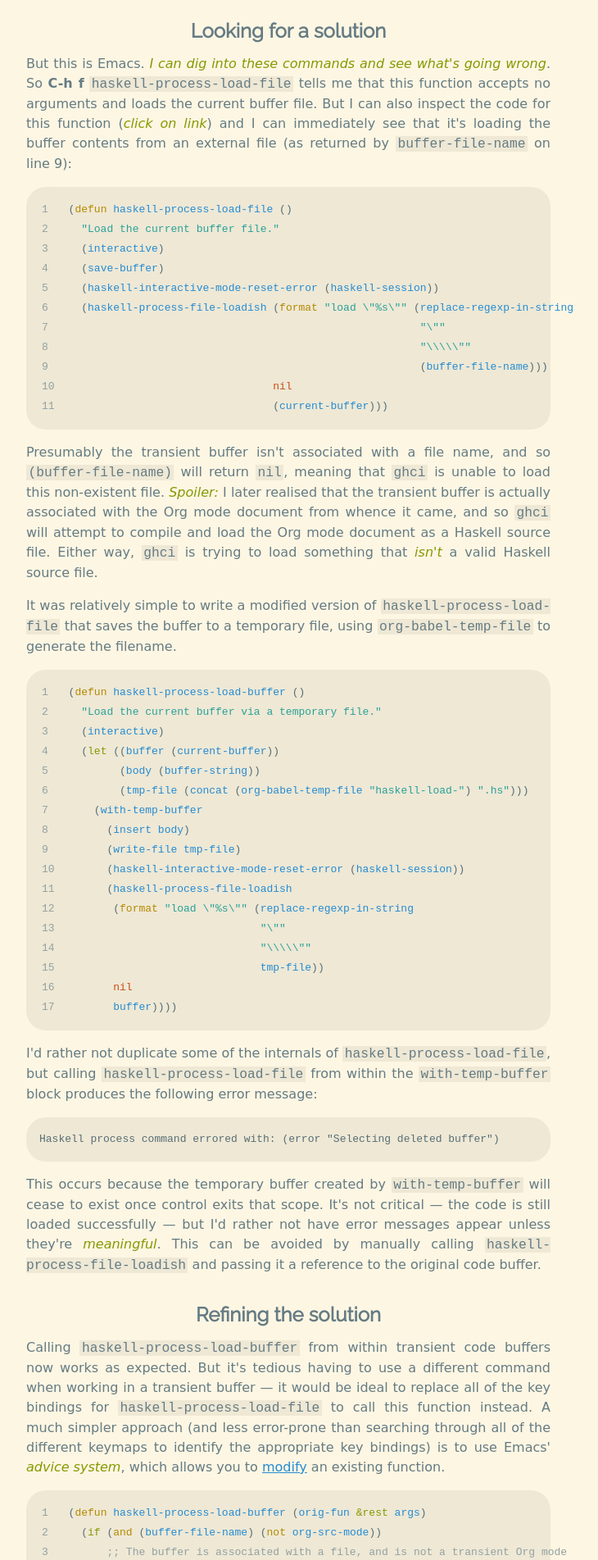
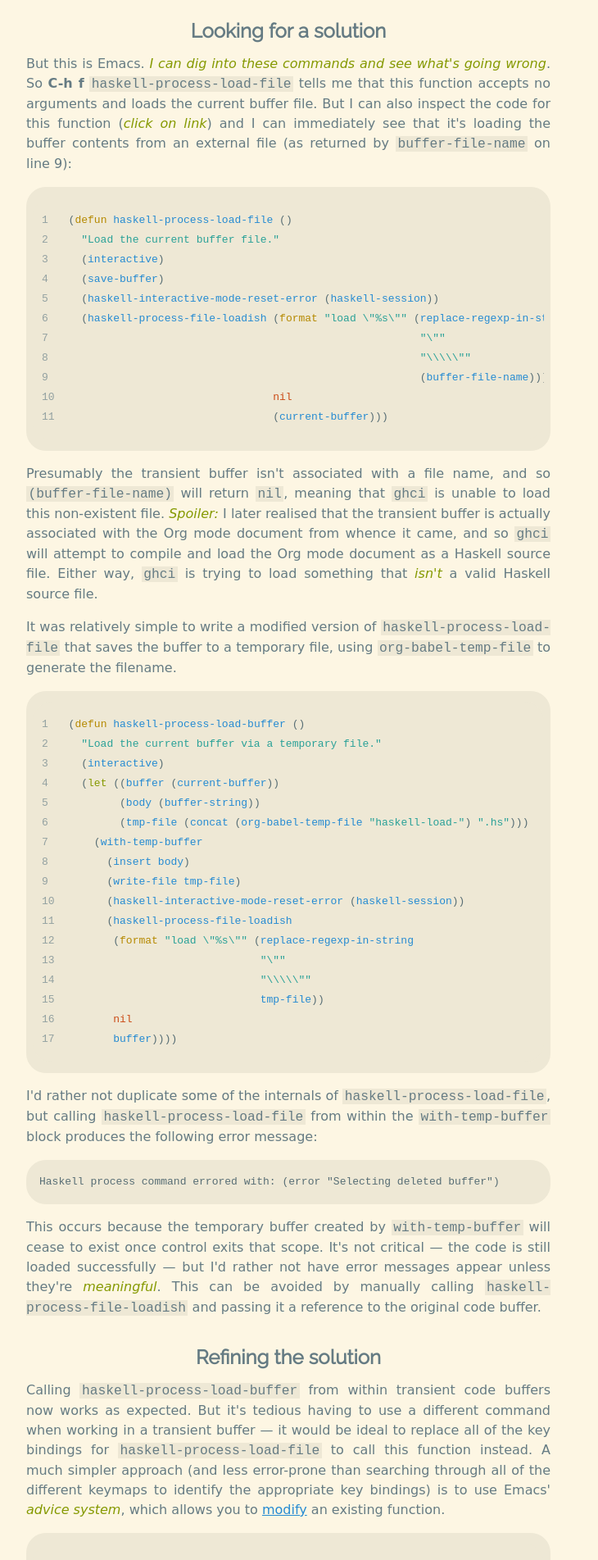
Before and after one commit to robmoss/previous2-robmoss.github.io, a Jekyll site: the page built from _posts/2018-02-19-Live-coding-Emacs-and-ghci.md, in a window 1280 px wide. Shown: the part 1518-3421 px from the top of the page at 82% size, without its empty margins (288-1018 px from the left). Built offline with Jekyll 4.4.1, drawn with Linux system fonts in a browser that asks for light colours; some web fonts are replaced.

Commit message:
Keep code blocks within their container

```diff
--- a/assets/css/syntax.css
+++ b/assets/css/syntax.css
@@ -43,6 +43,12 @@ figure.highlight {
     padding: 0.125rem 1.0rem;
     border-radius: 1.5rem;
     text-align: left;
+}
+/*
+ * Prevent code blocks from being wider than their container.
+ */
+.highlighter-rouge .highlight, figure.highlight {
+    overflow: auto;
 }
 .highlight code, .highlight table { display: block; }
 .highlight pre.lineno { margin-right: 1em; }
```
